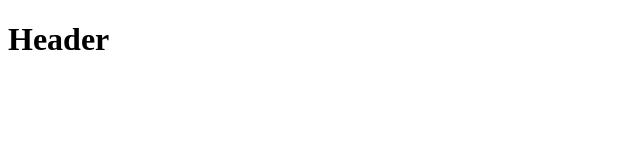
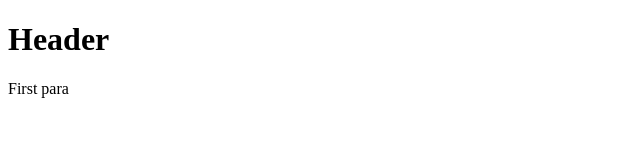
Before and after one commit to CristianERP/test, a website: page git-test/index.html in a window 1280 px wide. Shown: the full height of the page, 0-640 px from the left. Drawn offline with Linux system fonts and the light colour scheme.

Commit message:
second commit

```diff
--- a/git-test/index.html
+++ b/git-test/index.html
@@ -7,7 +7,8 @@
 </head>
 <body>
     <h1>Header</h1>
-    <p></p>
+    <p>First para
+    </p>
     <p></p>
 </body>
 </html>
```
Also changed, not shown: git-test/package.json (added, +22 -0 lines), 2 other files.
